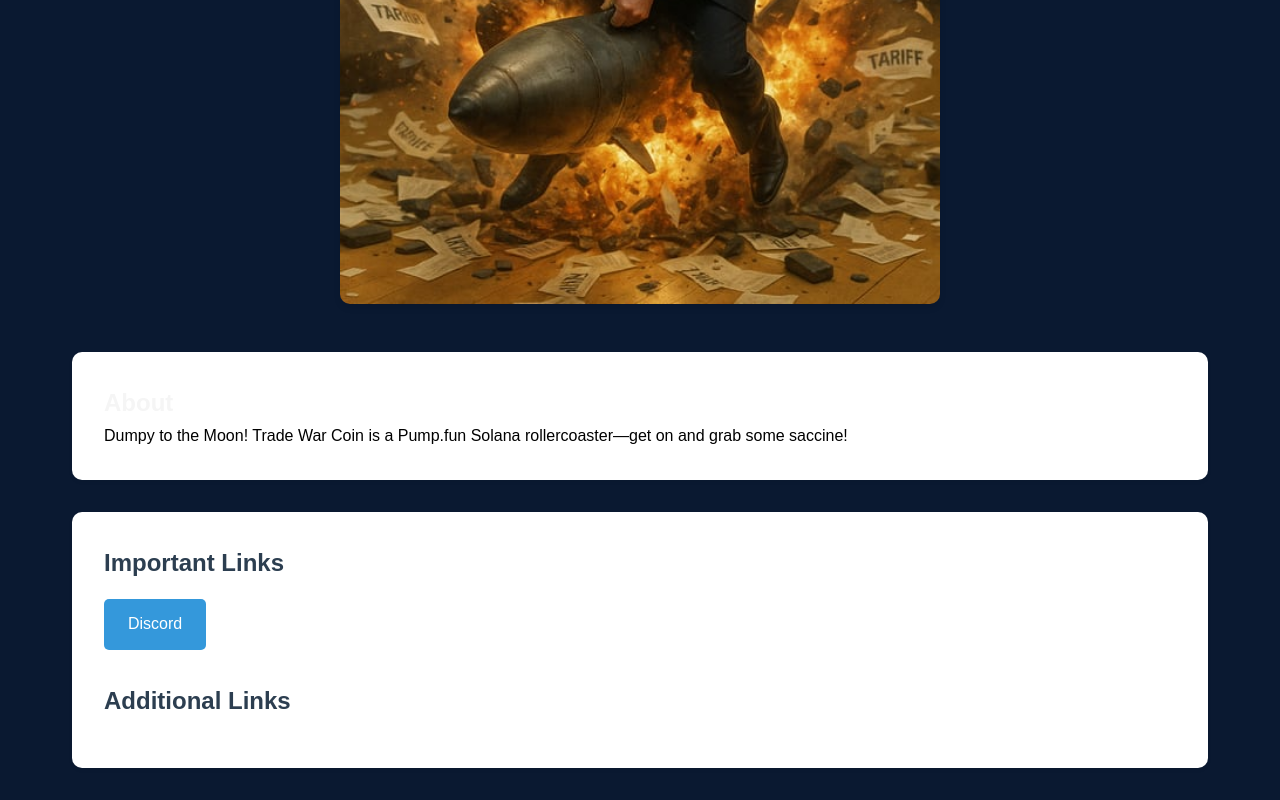
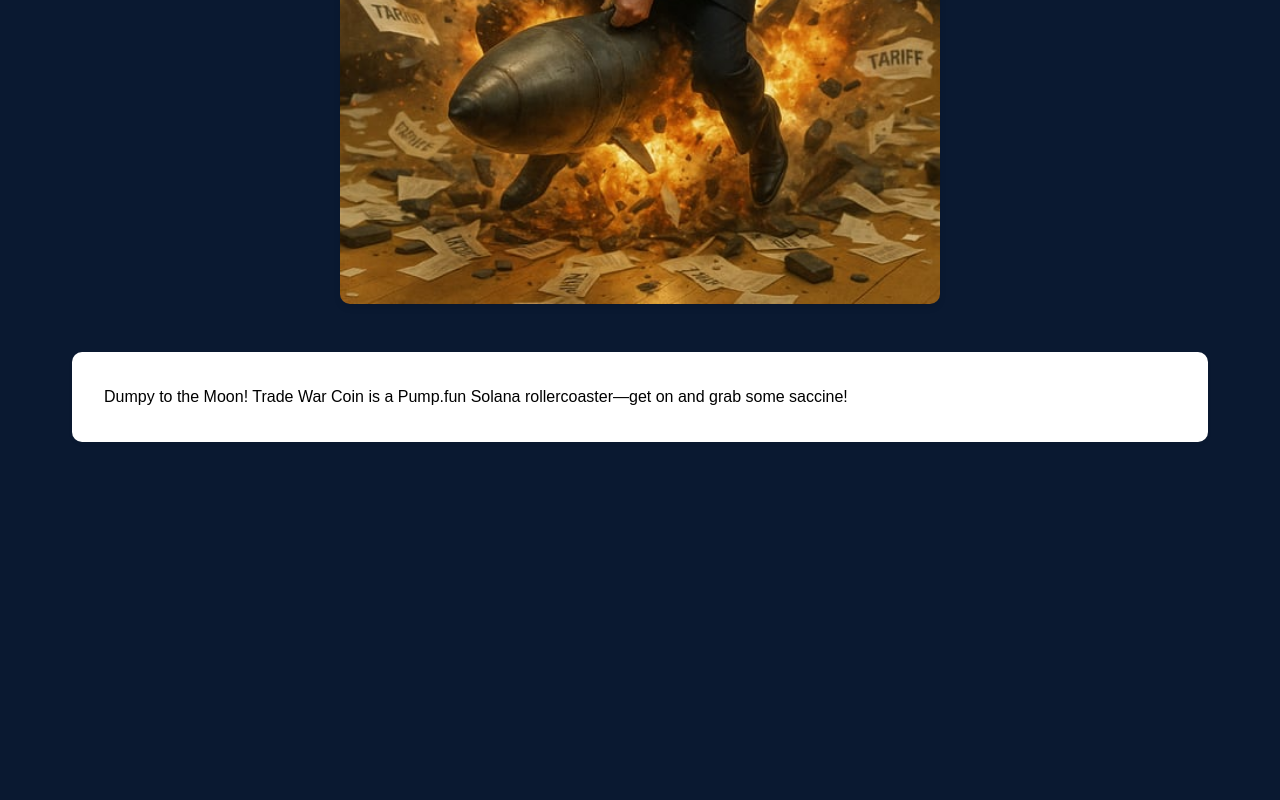
Before and after one commit to ItSeemedLikeAGoodIdeaAtTheTime/TradeWarCoin, a plain HTML site: page index.html in a window 1280 px wide. Shown: the part 791-1591 px from the top of the page. After the commit the page ends 1297 px from the top, so only its background shows below. Drawn offline with Linux system fonts and the light colour scheme.

Commit message:
Remove 'About' heading from main content section

```diff
--- a/index.html
+++ b/index.html
@@ -127,25 +127,10 @@
         </header>
 
         <main class="content">
-            <h2>About</h2>
             <p>
                 Dumpy to the Moon! Trade War Coin is a Pump.fun Solana rollercoaster—get on and grab some saccine!
             </p>
         </main>
-
-        <section class="links-section">
-            <h2>Important Links</h2>
-            <div class="social-links">
-                <a href="https://discord.gg/your-server" class="social-button">Discord</a>
-            </div>
-
-            <h2 style="margin-top: 2rem;">Additional Links</h2>
-            <ul class="links-list" style="display: none;">
-                <li><a href="#">Link 1</a></li>
-                <li><a href="#">Link 2</a></li>
-                <li><a href="#">Link 3</a></li>
-            </ul>
-        </section>
     </div>
 </body>
 </html>
```
